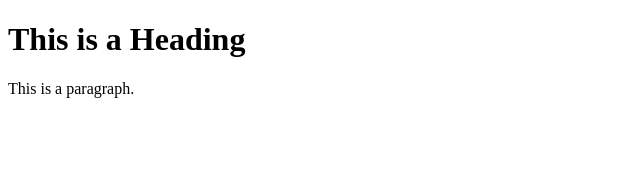
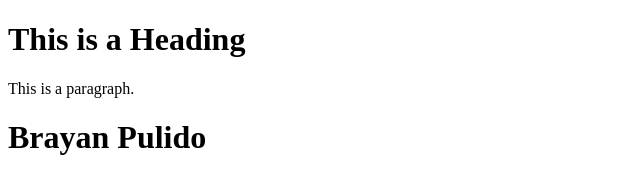
Before and after one commit to brayan2302/web, a plain HTML site: page index.html in a window 1280 px wide. Shown: the whole page, without its empty margins (0-640 px from the left). Drawn offline with Linux system fonts and the light colour scheme.

Commit message:
Update index.html
update

```diff
--- a/index.html
+++ b/index.html
@@ -6,4 +6,5 @@
   <body>
     <h1>This is a Heading</h1>
     <p>This is a paragraph.</p>
+    <h1>Brayan Pulido</h1>
   </body>
```
